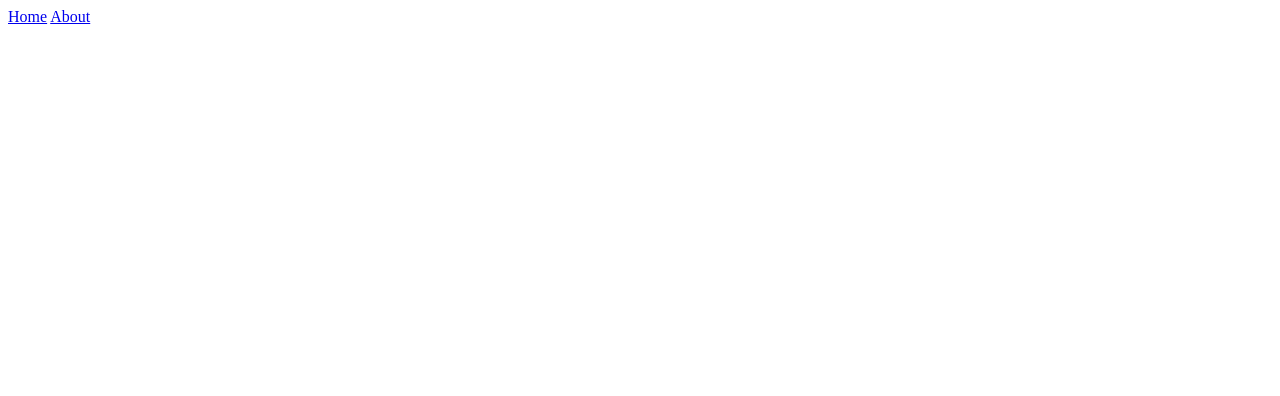
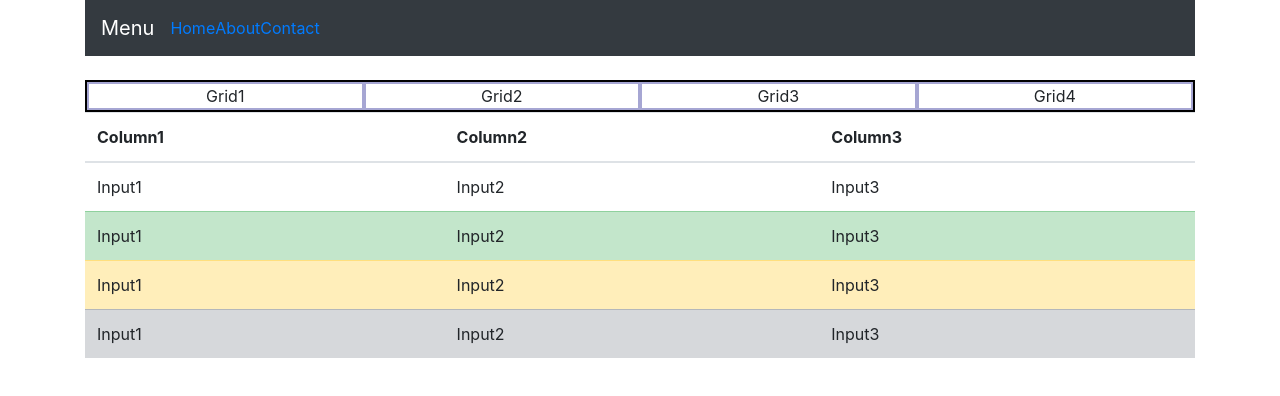
Before and after one commit to marnilyn/marnilyn-week9AssignmentFECoding, a website: page about.html in a window 1280 px wide. Drawn offline with nearby package versions, Linux system fonts and the light colour scheme.

Commit message:
created table and form

```diff
--- a/about.html
+++ b/about.html
@@ -4,14 +4,79 @@
     <meta charset="UTF-8">
     <meta name="viewport" content="width=device-width, initial-scale=1.0">
     <title>Document</title>
+    <link rel="stylesheet" href="node_modules/bootstrap/dist/css/bootstrap.css">
+    <link rel="stylesheet" href = styles.css>
 </head>
-<body>
-    <div class="container-fluid">
-        <nav class="hyperlink">
-            <a class="link1" href="index.html">Home</a>
-            <a class="link2" href="about.html">About</a>
-        </nav>
+<body class="container">
+
+    <nav class="navbar navbar-expand-md bg-dark navbar-dark">
+        <!--menu nav bar-->
+        <a class="navbar-brand" href="#">Menu</a>
+
+        <!--Collapse button-->
+        <button class="navbar-toggler" type="button" data-toggle="collapse" data-target="#collapsibleNavbar">
+          <span class="navbar-toggler-icon"></span>
+        </button>
+        <!--dropdown links to different html files-->
+        <div class="collapse navbar-collapse" id="collapsibleNavbar">
+          <ul class="navbar-nav">
+            <li class="nav-item">
+              <a class="link1" href="index.html">Home</a>
+            </li>
+            <li class="nav-item">
+              <a class="link1" href="about.html">About</a>
+            </li>
+            <li class="nav-item">
+              <a class="link1" href="contact.html">Contact</a>
+            </li>
+          </ul>
+        </div>
+      </nav>
+    </br>
+
+    <div class="container-fluid"  style="border: 2px solid black; text-align: center">
+        <div class="row">
+            <div class="col-md-3" style="border: 2px solid rgb(166, 166, 211)">Grid1</div>
+            <div class="col-md-3" style="border: 2px solid rgb(166, 166, 211)"> Grid2</div>
+            <div class="col-md-3" style="border: 2px solid rgb(166, 166, 211)"> Grid3</div>
+            <div class="col-md-3" style="border: 2px solid rgb(166, 166, 211)"> Grid4 </div>
     </div>
+</div>
+
+<table class="table"><!--format for table-->
+    <thead>
+        <tr>
+            <th>Column1</th>
+            <th>Column2</th>
+            <th>Column3</th>
+        </tr>
+    </thead>
+    <tbody> <!--showing different style of text/fill-->
+        <tr class="text-bg-primary">
+            <td>Input1</td>
+            <td>Input2</td>
+            <td>Input3</td>
+        </tr>
+        <tr class="table-success">
+            <td>Input1</td>
+            <td>Input2</td>
+            <td>Input3</td>
+        </tr>
+        <tr class="table-warning">
+            <td>Input1</td>
+            <td>Input2</td>
+            <td>Input3</td>
+        </tr>
+        <tr class="table-secondary">
+            <td>Input1</td>
+            <td>Input2</td>
+            <td>Input3</td>
+        </tr>
+    </tbody>
+</table>
+
+    <script src="node_modules/jquery/dist/jquery.js"></script>
+    <script src="node_modules/bootstrap/dist/js/bootstrap.bundle.js"></script>
 
 </body>
 </html>
```
Also changed, not shown: contact.html (+47 -15 lines), index.html (+44 -14 lines).
